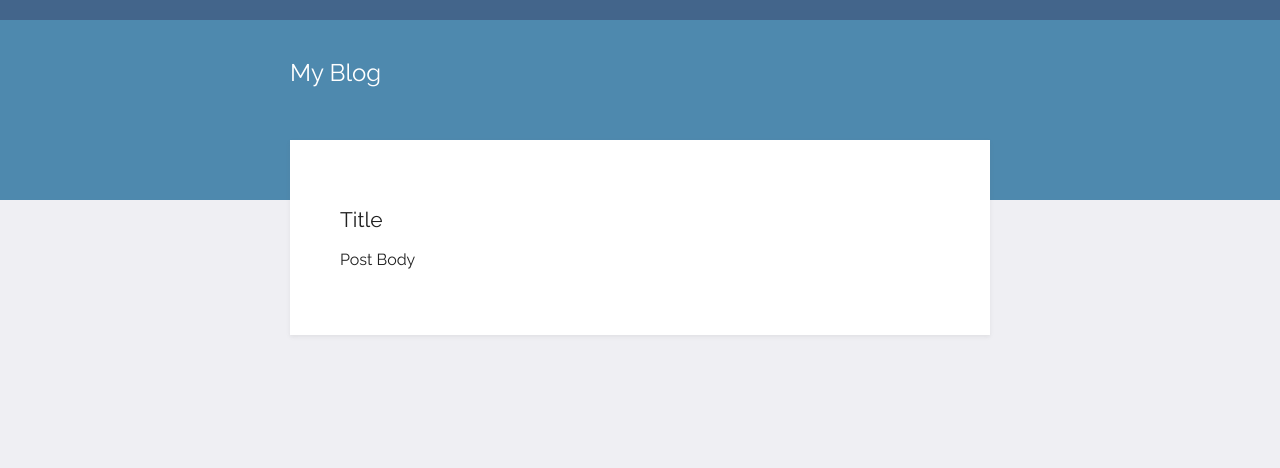
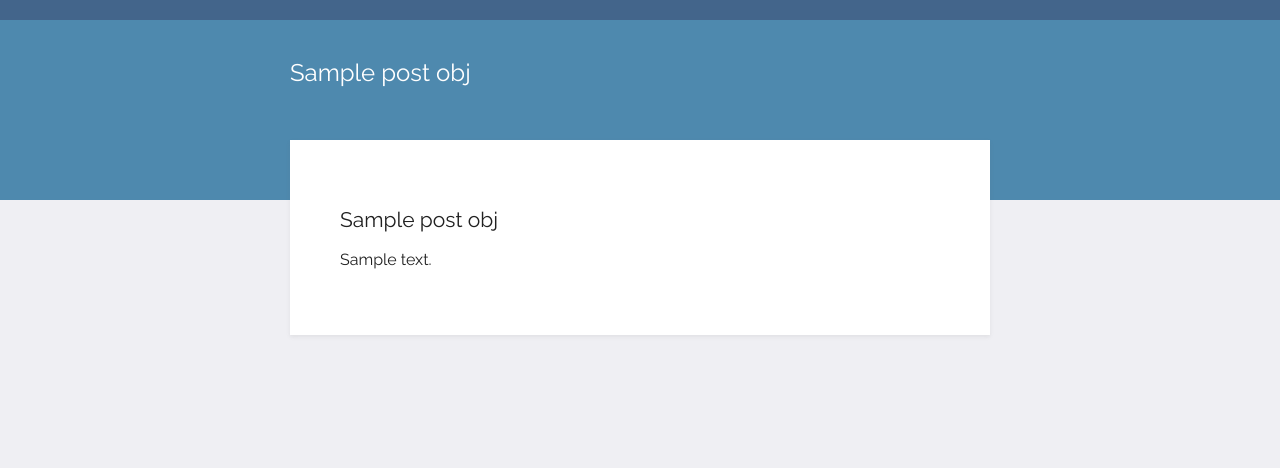
Before and after one commit to FreakyxD/100DaysOfPython, a Flask app: template Day57BlogPart1/templates/post.html in a window 1280 px wide. Shown: the top 468 px of the page. Run offline with Flask 3, Linux system fonts and the light colour scheme; the template is opened without the code that fills it: most values are stand-ins (such as "Sample title", 1, 10 or a date in 2020).

Commit message:
dynamically create cards for each post on the main page independent of the amount of posts that were returned from the api call

```diff
--- a/Day57BlogPart1/main.py
+++ b/Day57BlogPart1/main.py
@@ -1,11 +1,32 @@
+import requests
+from post import Post
 from flask import Flask, render_template
 
+response = requests.get("https://api.npoint.io/c790b4d5cab58020d391")
+response.raise_for_status()
+all_posts = response.json()
+
+post_objects = []
+for post in all_posts:
+    post_obj = Post(post["id"], post["title"], post["subtitle"], post["body"])
+    post_objects.append(post_obj)
 
 app = Flask(__name__)
 
+
 @app.route('/')
 def home():
-    return render_template("index.html")
+    return render_template("index.html", post_objects=post_objects)
+
+
+@app.route("/post/<int:num>")
+def get_blog(num):
+    requested_post = None
+    for post_obj in post_objects:
+        if post_obj.id == num:
+            requested_post = post_obj
+    return render_template("post.html", post_obj=requested_post, blog_id=num)
+
 
 if __name__ == "__main__":
     app.run(debug=True)
--- a/Day57BlogPart1/templates/post.html
+++ b/Day57BlogPart1/templates/post.html
@@ -9,14 +9,13 @@
 <body>
 <div class="wrapper">
     <div class="top">
-        <div class="title"><h1>My Blog</h1></div>
-           </div>
-        <div class="content">
-            <div class="card">
-                <h2>Title</h2>
-                <p>Post Body</p>
-            </div>
-
+        <div class="title"><h1>{{ post_obj.title }}</h1></div>
+    </div>
+    <div class="content">
+        <div class="card">
+            <h2>{{ post_obj.subtitle }}</h2>
+            <p>{{ post_obj.body }}</p>
+        </div>
     </div>
 </div>
 </body>
```
Also changed, not shown: Day57BlogPart1/templates/index.html (+5 -10 lines).
